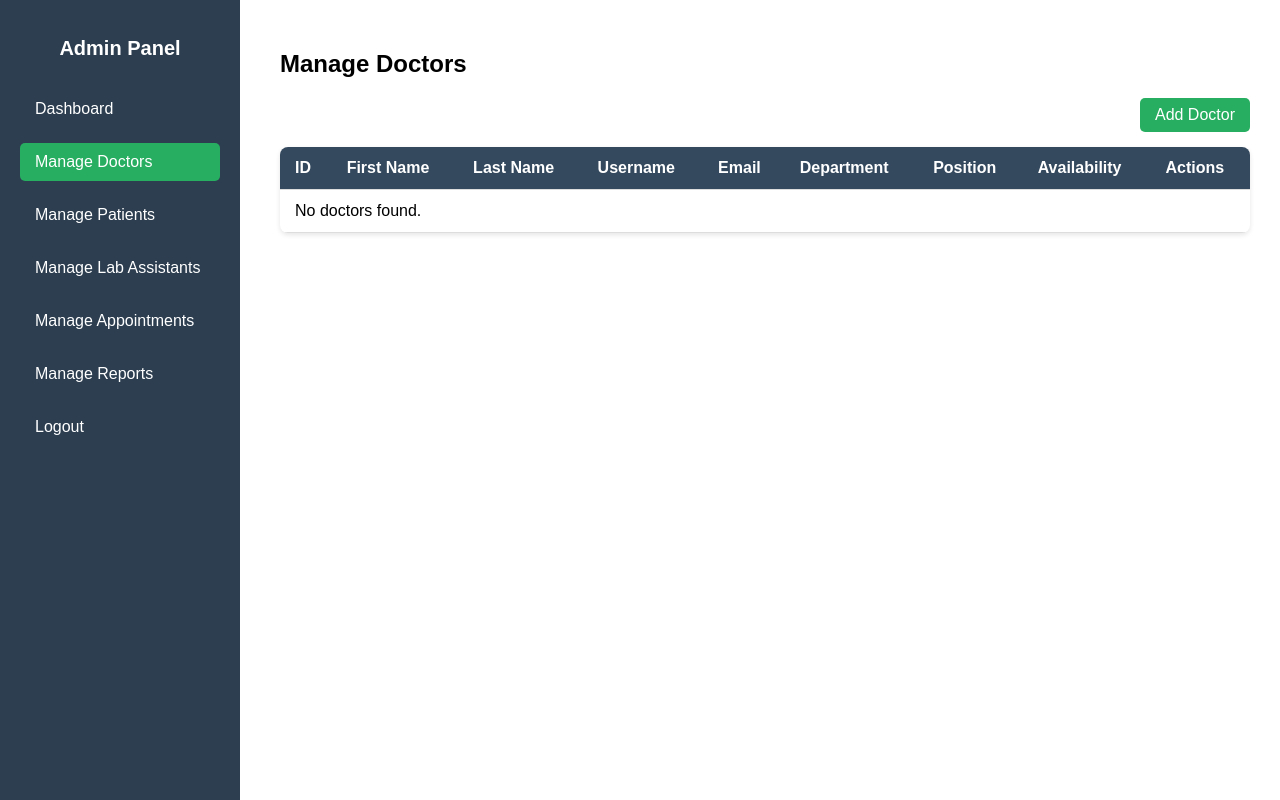
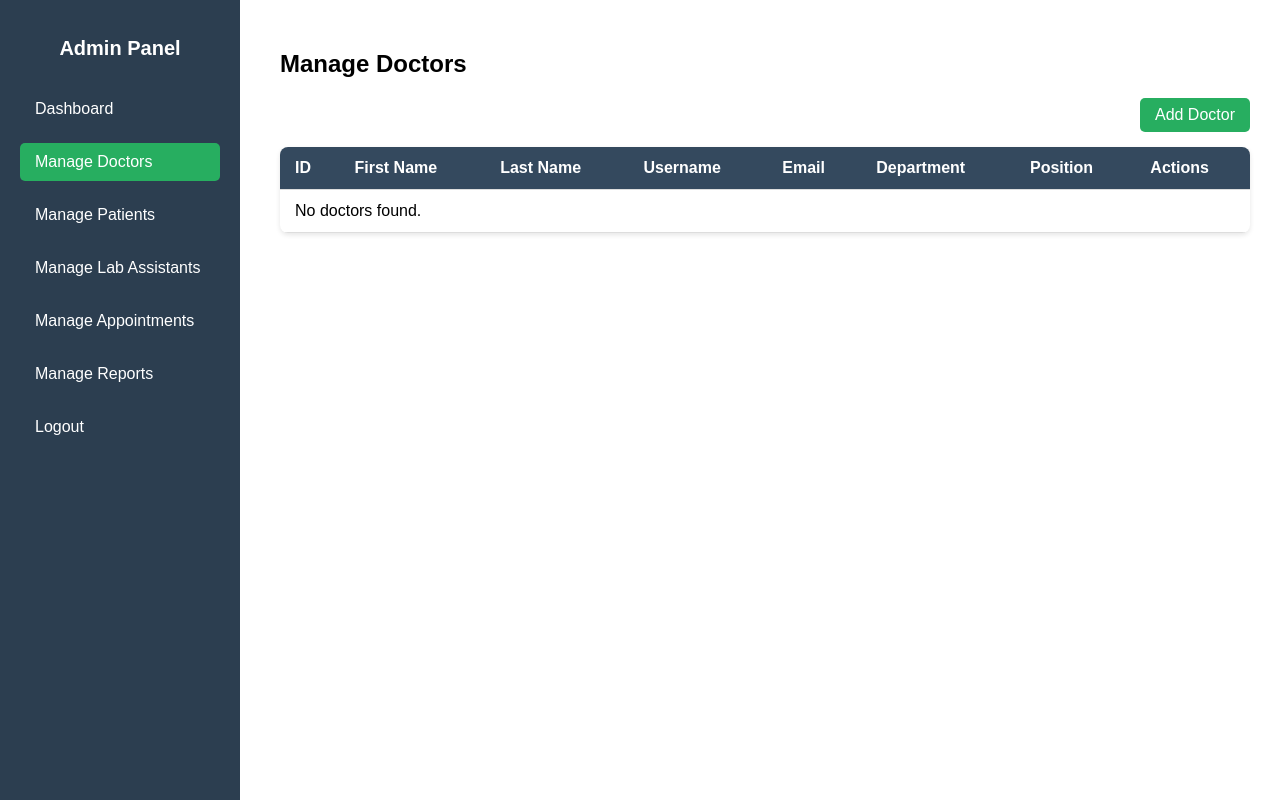
Before and after one commit to Rafeeuzzaman-Dihan/hospital-management-system, a PHP site: page /admin/manage-doctors.php in a window 1280 px wide. Run offline with PHP 8.4, Linux system fonts and the light colour scheme; data that the repository does not hold is empty.

Commit message:
Remove availability field from manage doctors page and update related functionality

```diff
--- a/admin/manage-doctors.php
+++ b/admin/manage-doctors.php
@@ -11,23 +11,21 @@ if ($_SERVER['REQUEST_METHOD'] == 'POST' && isset($_POST['doctor_id'])) {
     $email = $_POST['email'];
     $department = $_POST['department'];
     $position = $_POST['position'];
-    $availability = $_POST['availability'];
 
     $sql_update = "UPDATE users u
                    JOIN doctors d ON u.id = d.user_id
                    SET u.first_name = ?, u.last_name = ?, u.username = ?, u.email = ?,
-                       d.department = ?, d.position = ?, d.availability = ?
+                       d.department = ?, d.position = ?
                    WHERE d.id = ?";
     $stmt = $conn->prepare($sql_update);
-    $stmt->execute([$first_name, $last_name, $username, $email, $department, $position, $availability, $doctor_id]);
+    $stmt->execute([$first_name, $last_name, $username, $email, $department, $position, $doctor_id]);
 
-    // Redirect to avoid resubmission
     header("Location: manage-doctors.php");
     exit;
 }
 
 // ------------------ Fetch Doctors ------------------
-$sql = "SELECT d.id, u.first_name, u.last_name, u.username, u.email, d.department, d.position, d.availability
+$sql = "SELECT d.id, u.first_name, u.last_name, u.username, u.email, d.department, d.position
         FROM doctors d
         JOIN users u ON d.user_id = u.id
         WHERE u.role = 'doctor'";
@@ -53,7 +51,6 @@ $doctors = $stmt->fetchAll(PDO::FETCH_ASSOC);
             <th>Email</th>
             <th>Department</th>
             <th>Position</th>
-            <th>Availability</th>
             <th>Actions</th>
         </tr>
         </thead>
@@ -69,19 +66,13 @@ $doctors = $stmt->fetchAll(PDO::FETCH_ASSOC);
                     <td><?= $row['department'] ?></td>
                     <td><?= $row['position'] ?></td>
                     <td>
-                        <?php
-                        $days = explode(';', $row['availability']);
-                        foreach($days as $day) echo $day . "<br>";
-                        ?>
-                    </td>
-                    <td>
                         <a href="#" class="edit-btn">Edit</a> |
                         <a href="#" class="delete-btn">Delete</a>
                     </td>
                 </tr>
             <?php endforeach; ?>
         <?php else: ?>
-            <tr><td colspan="9">No doctors found.</td></tr>
+            <tr><td colspan="8">No doctors found.</td></tr>
         <?php endif; ?>
         </tbody>
     </table>
@@ -119,11 +110,6 @@ $doctors = $stmt->fetchAll(PDO::FETCH_ASSOC);
                 <label>Position</label>
                 <input type="text" name="position" id="position" required>
             </div>
-            <div class="form-group">
-                <label>Availability</label>
-                <input type="text" name="availability" id="availability" required>
-                <small>Format: Sunday:10-5;Monday:9-5</small>
-            </div>
 
             <button type="submit" class="btn">Update Doctor</button>
         </form>
@@ -135,7 +121,6 @@ $doctors = $stmt->fetchAll(PDO::FETCH_ASSOC);
     const modal = document.getElementById("editModal");
     const span = modal.querySelector(".close");
 
-    // Open modal and populate fields
     document.querySelectorAll(".edit-btn").forEach(btn => {
         btn.addEventListener("click", function(e) {
             e.preventDefault();
@@ -148,13 +133,11 @@ $doctors = $stmt->fetchAll(PDO::FETCH_ASSOC);
             document.getElementById("email").value = row.cells[4].innerText;
             document.getElementById("department").value = row.cells[5].innerText;
             document.getElementById("position").value = row.cells[6].innerText;
-            document.getElementById("availability").value = row.cells[7].innerText.replace(/<br>/g, ";");
 
             modal.style.display = "block";
         });
     });
 
-    // Close modal
     span.onclick = function() {
         modal.style.display = "none";
     }
```
